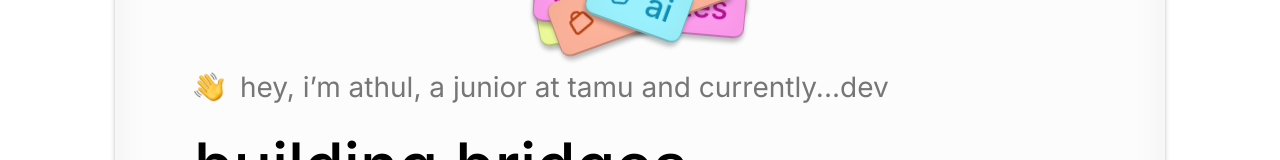
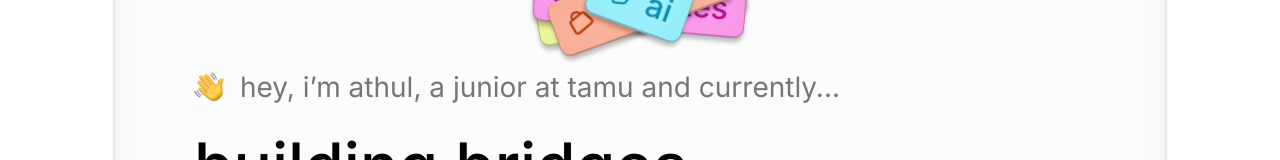
Before and after one commit to aathul-raj/personal-site, a Next.js app: page / in a window 1280 px wide. Shown: the part 347-507 px from the top of the page. Built offline with nearby package versions, Linux system fonts and the light colour scheme.

Commit message:
removed dev oopsie

```diff
--- a/app/page.js
+++ b/app/page.js
@@ -94,7 +94,7 @@ export default function Home() {
           <div className={styles.landingContent}>
             <div className={styles.landingSubContainer}>
               <Image src={Wave.src} width={30} height={30} alt="Wave Icon" className={styles.waveIcon}/>
-              <h2>hey, i’m athul, a junior at tamu and currently...dev</h2>
+              <h2>hey, i’m athul, a junior at tamu and currently...</h2>
             </div>
             { width > 768 ? <h1>building bridges<br/>between wild ideas<br/>and innovative tech</h1> : <h1>building bridges between wild ideas + innovative tech</h1>}
           </div>
```
